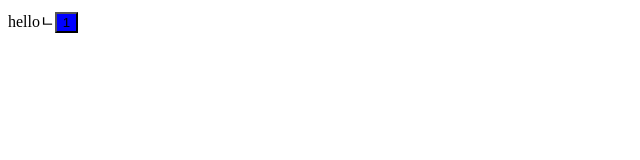
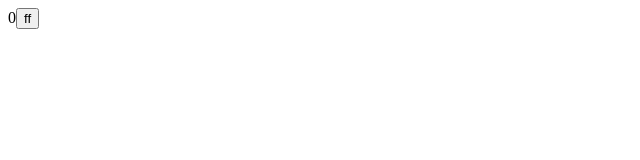
Before and after one commit to novb1492/study-react, a React (Create React App) app: page / in a window 1280 px wide. Shown: the top 160 px of the page, without its empty margins (0-640 px from the left). Built offline with nearby package versions, Linux system fonts and the light colour scheme.

Commit message:
useState

```diff
--- a/src/App.js
+++ b/src/App.js
@@ -1,15 +1,16 @@
 
-import Button from "./Button";
-import PropTypes from "prop-types";
+import { useState } from "react";
+
 function App() {
+  const [number, setNumber] = useState(0);
+  const click=()=>{
+    setNumber(number+1);
+  }
   return (
     <div>
-      helloㄴ
-      <Button text={'1'}></Button>
+      {number}
+      <button onClick={click}>ff</button>
     </div>
   );
 }
-Button.prototype={
-  text:PropTypes.string.isRequired
-}
 export default App;
```
Also changed, not shown: 1 other file (tests, documents, lock files or other folders).
